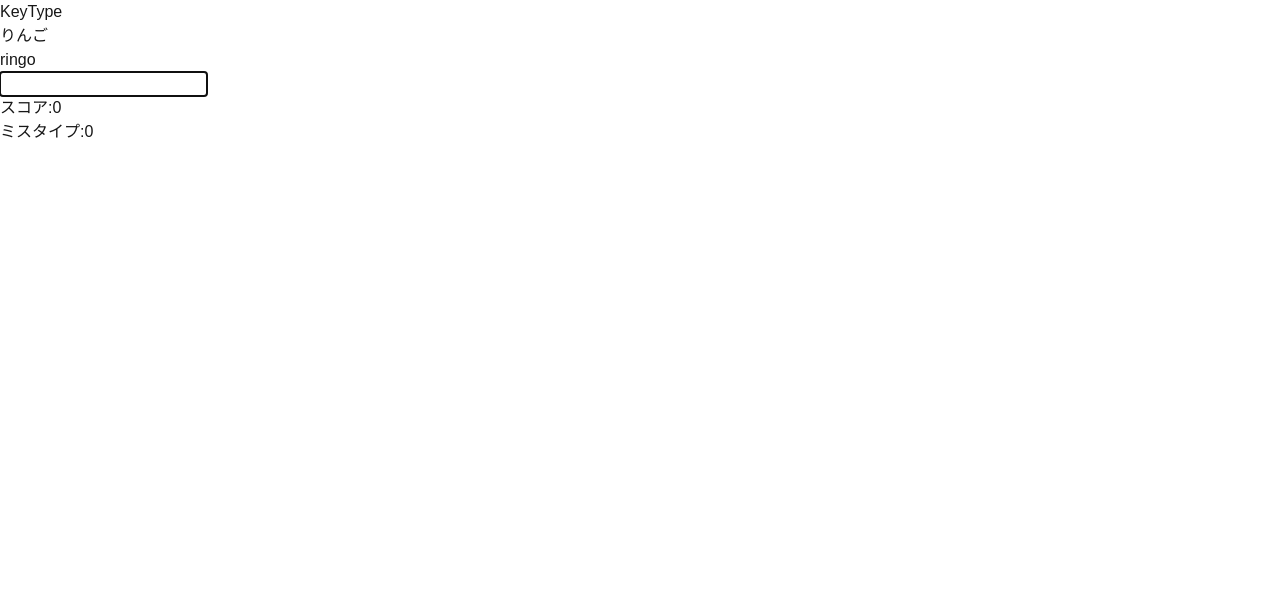
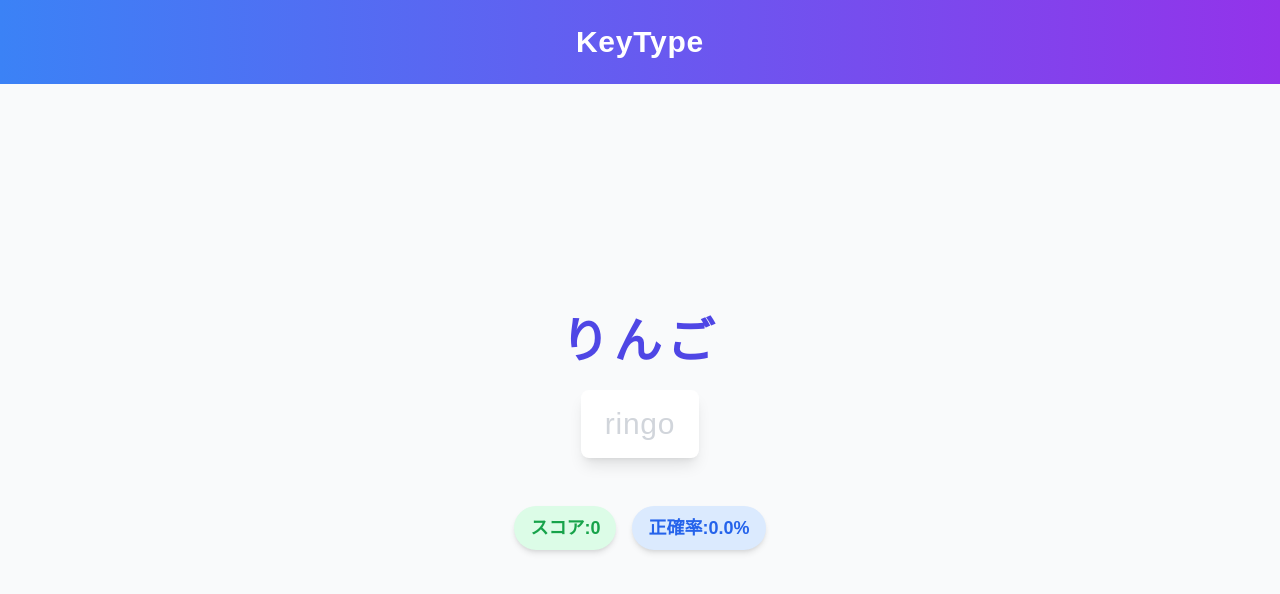
Before and after one commit to KeyTypeApp/App, a Next.js app: page /home/play in a window 1280 px wide. Shown: the top 594 px of the page. Built offline with nearby package versions, Linux system fonts and the light colour scheme.

Commit message:
プレイ画面をもう少し見やすくする、制限時間を実装する

```diff
--- a/src/app/home/play/page.tsx
+++ b/src/app/home/play/page.tsx
@@ -11,6 +11,7 @@ const words: WordsProps = {
   みかん: "mikan",
   ばなな: "banana",
   ぶどう: "budou",
+  フルーツ全種類盛り合わせ: "huru-tsuzennsyuruimoriawase",
 };
 
 const getRandomWord = () => {
@@ -24,7 +25,9 @@ export default function Play() {
   const [randomWord, setRandomWord] = useState<string>("");
   const [value, setValue] = useState<string>("");
   const [score, setScore] = useState<number>(0);
-  const [missTypeCount, setMissTypeCount] = useState<number>(0);
+  const [typeCount, setTypeCount] = useState<number>(0);
+  const [correctTypeCount, setCorrectTypeCount] = useState<number>(0);
+  const [incorrectTypeCount, setIncorrectTypeCount] = useState<number>(0);
   const inputRef = useRef<HTMLInputElement>(null);
 
   useEffect(() => {
@@ -51,21 +54,25 @@ export default function Play() {
       const inputValue = e.target.value;
 
       if (inputValue === correctWord) {
+        setTypeCount(TypeCount => TypeCount+1);
+        setCorrectTypeCount(correctTypeCount => correctTypeCount+1);
         setScore(score => score+1);
         setValue("");
         const nextWord = getRandomWord();
         setRandomWord(nextWord);
       } else {
+        setTypeCount(TypeCount => TypeCount+1);
         let correctValue = "";
         const valueLength = inputValue.length;
 
         if (valueLength>0 && valueLength <= correctWord.length) {
           const currentChar = correctWord[valueLength-1];
           if (inputValue[valueLength-1] === currentChar) {
+            setCorrectTypeCount(correctTypeCount => correctTypeCount+1);
             correctValue = inputValue;
           } else {
             correctValue = inputValue.slice(0, -1);
-            setMissTypeCount(missTypeCount => missTypeCount+1);
+            setIncorrectTypeCount(incorrectTypeCount => incorrectTypeCount+1);
           };
         };
 
@@ -79,19 +86,40 @@ export default function Play() {
     }
   };
 
+  const accuracyRate = typeCount>0 ? (correctTypeCount/typeCount*100) : 0;
+
   return (
-    <div>
-      <p>{randomWord}</p>
-      <p>{words[randomWord]}</p>
+    <div className="flex flex-col items-center justify-center min-h-[calc(100vh-100px)] bg-gray-50 p-4 space-y-6">
+      <p className="text-5xl font-extrabold text-indigo-600 tracking-widest">
+        {randomWord}
+      </p>
+      <div className="text-3xl tracking-wide bg-white shadow-lg px-6 py-4 rounded-lg flex justify-center">
+        {randomWord && words[randomWord] && words[randomWord].split("").map((char, index) => (
+          <span
+            key={index}
+            className={index<value.length && value[index]===char?"text-indigo-600" : "text-gray-300"}
+          >
+            {char}
+          </span>
+        ))}
+      </div>
       <input
         ref={inputRef}
         type="text"
         value={value}
         onChange={handleInputChange}
         onKeyDown={handleKeyDown}
+        className="bg-transparent border-none outline-none w-0 h-0"
+        aria-hidden="true"
       />
-      <p>スコア:{score}</p>
-      <p>ミスタイプ:{missTypeCount}</p>
+      <div className="flex space-x-4">
+        <p className="bg-green-100 text-green-600 text-lg font-semibold px-4 py-2 rounded-full shadow-md">
+          スコア:{score}
+        </p>
+        <p className="bg-blue-100 text-blue-600 text-lg font-semibold px-4 py-2 rounded-full shadow-md">
+          正確率:{accuracyRate.toFixed(1)}%
+        </p>
+      </div>
     </div>
   );
 };
--- a/src/components/Header.tsx
+++ b/src/components/Header.tsx
@@ -1,7 +1,7 @@
 const Header = () => {
   return (
-    <header>
-      <h1>KeyType</h1>
+    <header className="bg-gradient-to-r from-blue-500 to-purple-600 shadow-md py-6">
+      <h1 className="text-3xl font-bold text-center text-white tracking-wide">KeyType</h1>
     </header>
   );
 }
```
